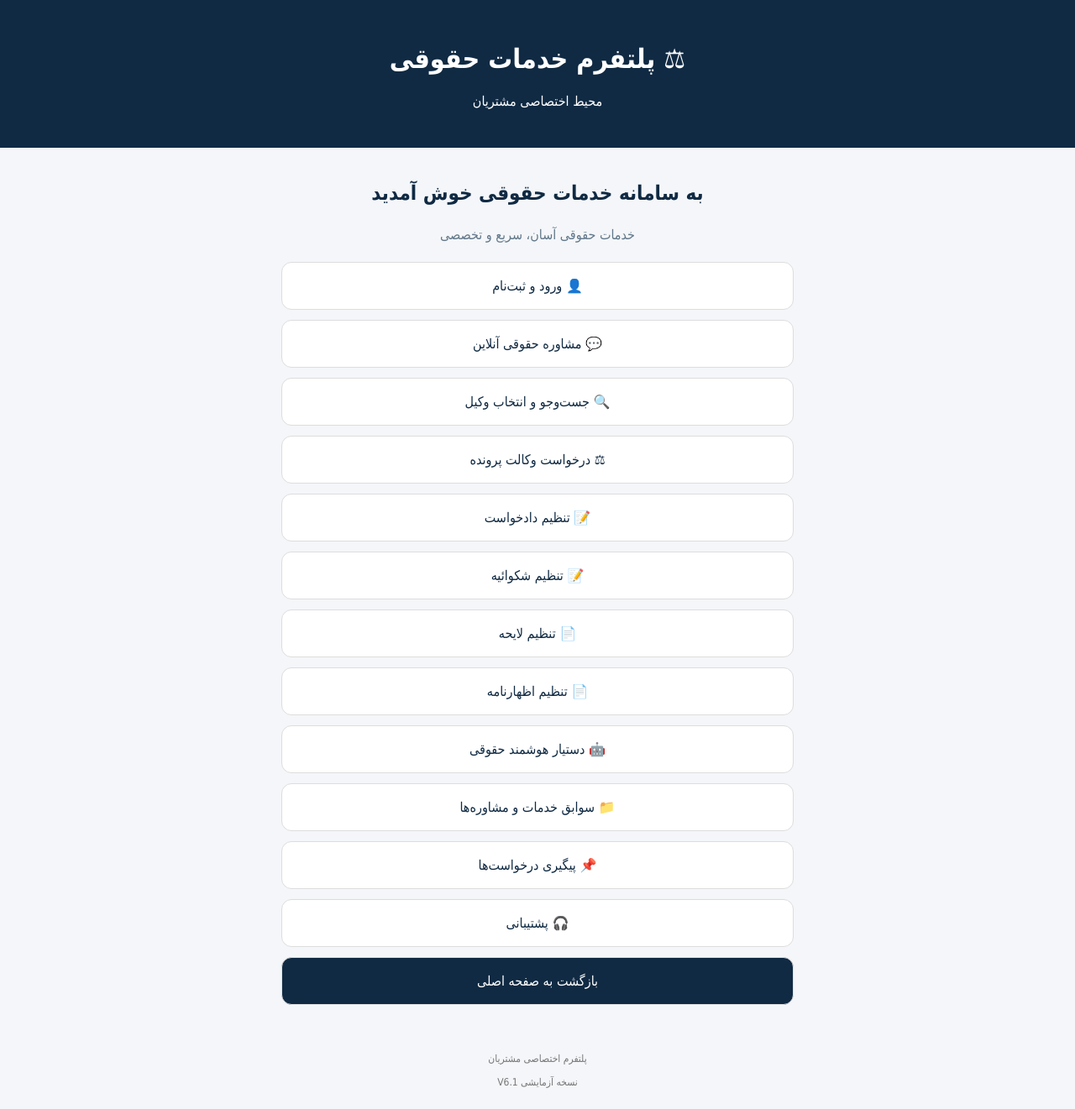
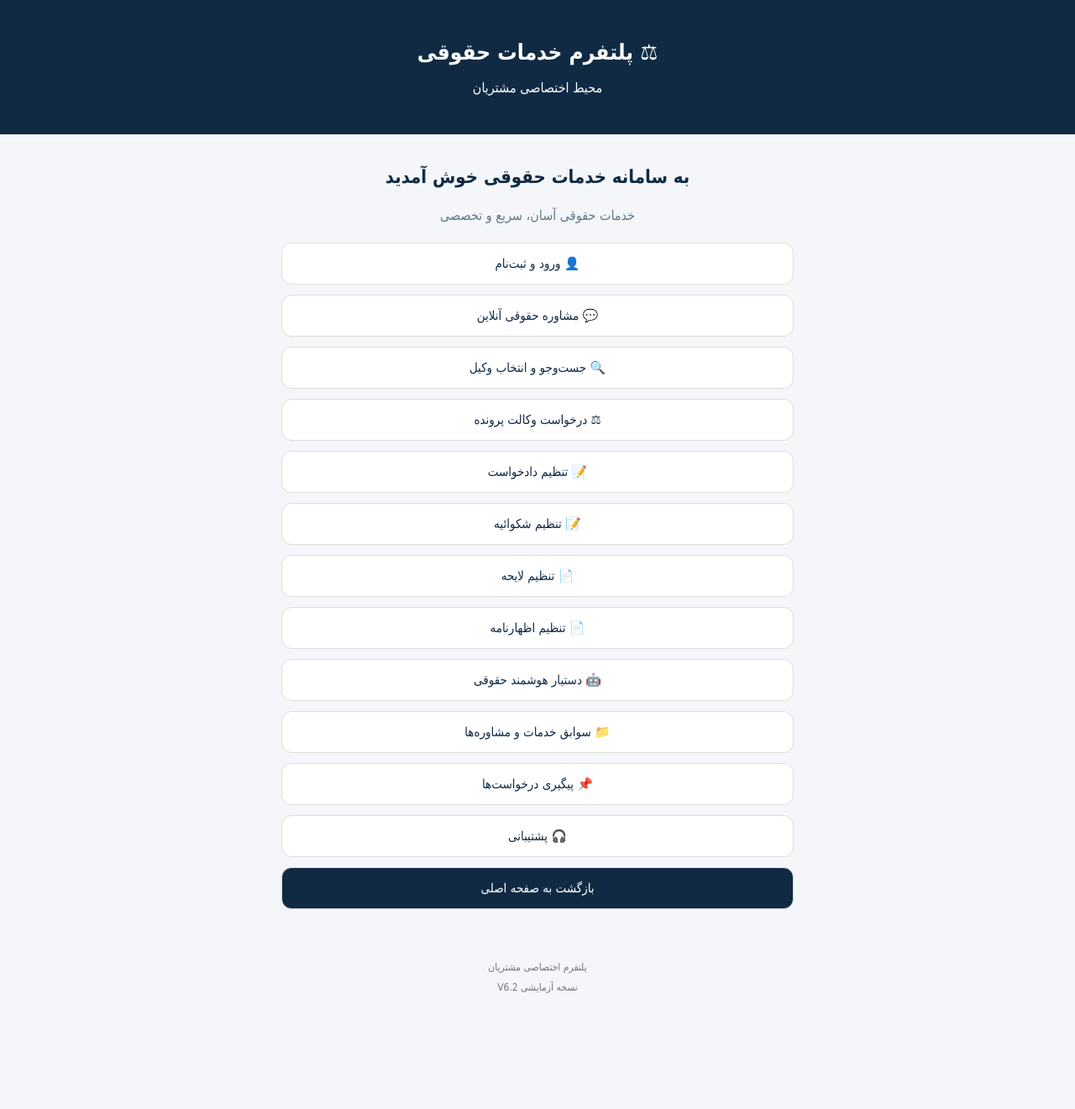
Before and after one commit to youngjudg/legal-platform, a plain HTML site: page customer.html in a window 1280 px wide. Shown: the whole page at 84% size. After the commit the page ends 1213 px from the top, so only its background shows below. Drawn offline with Linux system fonts and the light colour scheme.

Commit message:
Update customer.html

```diff
--- a/customer.html
+++ b/customer.html
@@ -1,84 +1,32 @@
 <!DOCTYPE html>
 <html lang="fa" dir="rtl">
+
 <head>
+
 <meta charset="UTF-8">
-<meta name="viewport" content="width=device-width, initial-scale=1">
+
+<meta name="viewport"
+content="width=device-width, initial-scale=1">
+
 <title>پلتفرم اختصاصی مشتریان</title>
 
-<style>
-*{box-sizing:border-box}
+<link rel="stylesheet" href="css/style.css?v=6.2">
 
-body{
-margin:0;
-font-family:Tahoma,sans-serif;
-background:#f4f6f9;
-color:#102a43;
-}
-
-header{
-background:#102a43;
-color:white;
-padding:30px 15px;
-text-align:center;
-}
-
-main{
-max-width:650px;
-margin:auto;
-padding:20px;
-}
-
-button{
-display:block;
-width:100%;
-padding:18px;
-margin:12px 0;
-background:white;
-color:#102a43;
-border:1px solid #ddd;
-border-radius:12px;
-font-family:inherit;
-font-size:16px;
-cursor:pointer;
-}
-
-button:hover{
-background:#e6eef5;
-color:#102a43;
-}
-
-.primary{
-background:#102a43;
-color:white;
-}
-
-.description{
-text-align:center;
-color:#62788a;
-line-height:2;
-}
-
-footer{
-text-align:center;
-padding:25px;
-color:#777;
-font-size:12px;
-}
-</style>
 </head>
 
 <body>
 
 <header>
+
 <h1>⚖ پلتفرم خدمات حقوقی</h1>
+
 <p>محیط اختصاصی مشتریان</p>
+
 </header>
 
 <main>
 
-<h2 style="text-align:center">
-به سامانه خدمات حقوقی خوش آمدید
-</h2>
+<h2>به سامانه خدمات حقوقی خوش آمدید</h2>
 
 <p class="description">
 خدمات حقوقی آسان، سریع و تخصصی
@@ -139,9 +87,13 @@ font-size:12px;
 </main>
 
 <footer>
+
 پلتفرم اختصاصی مشتریان
-<br><br>
-نسخه آزمایشی V6.1
+
+<br>
+
+نسخه آزمایشی V6.2
+
 </footer>
 
 <script>
@@ -151,14 +103,15 @@ alert("این بخش در نسخه‌های بعدی فعال خواهد شد.")
 }
 
 function openServices(){
-window.location.href="consultation.html";
+window.location.href="consultation.html?v=6.2";
 }
 
 function goHome(){
-window.location.href="index.html";
+window.location.href="index.html?v=6.2";
 }
 
 </script>
 
 </body>
+
 </html>
```
